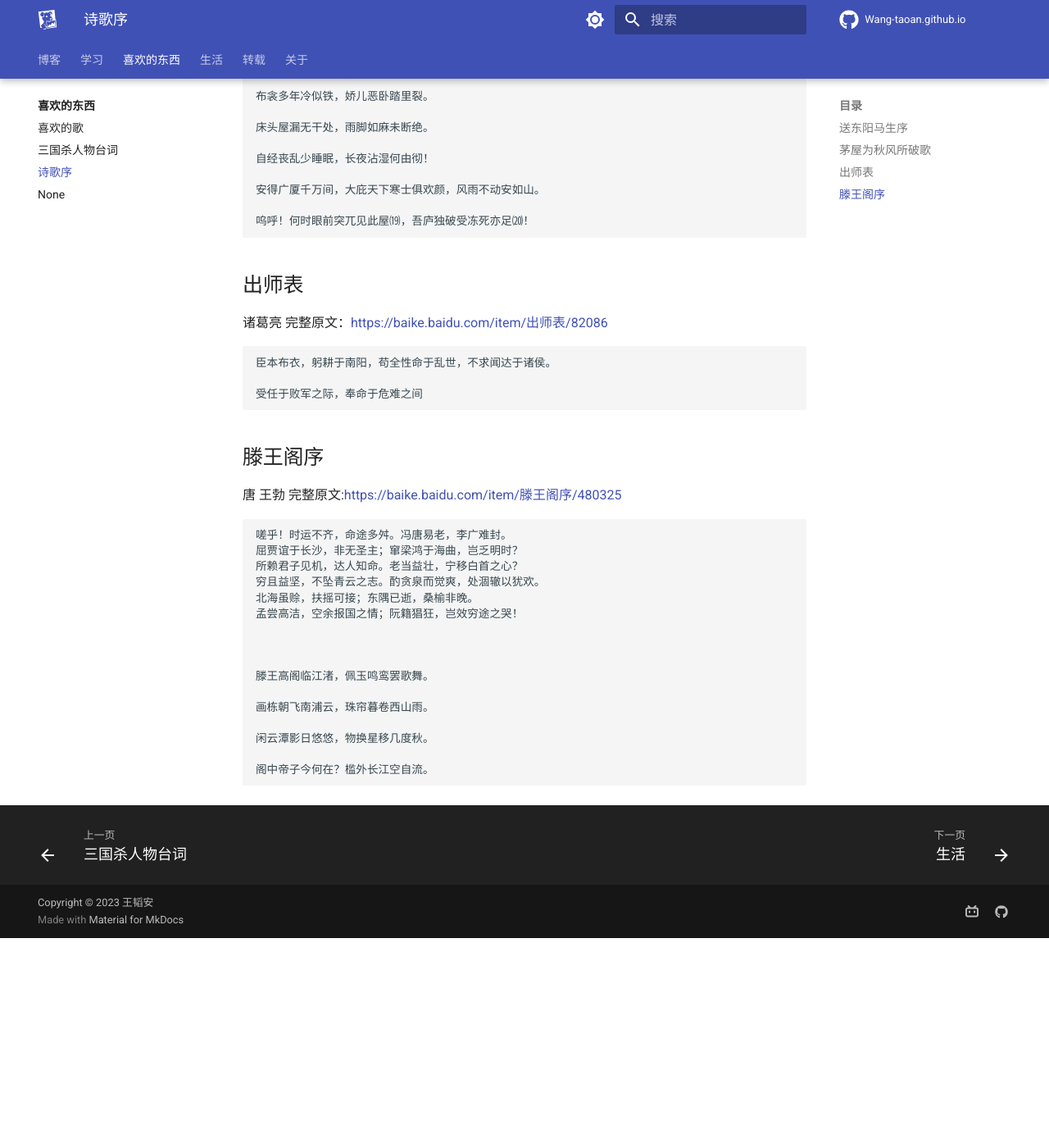
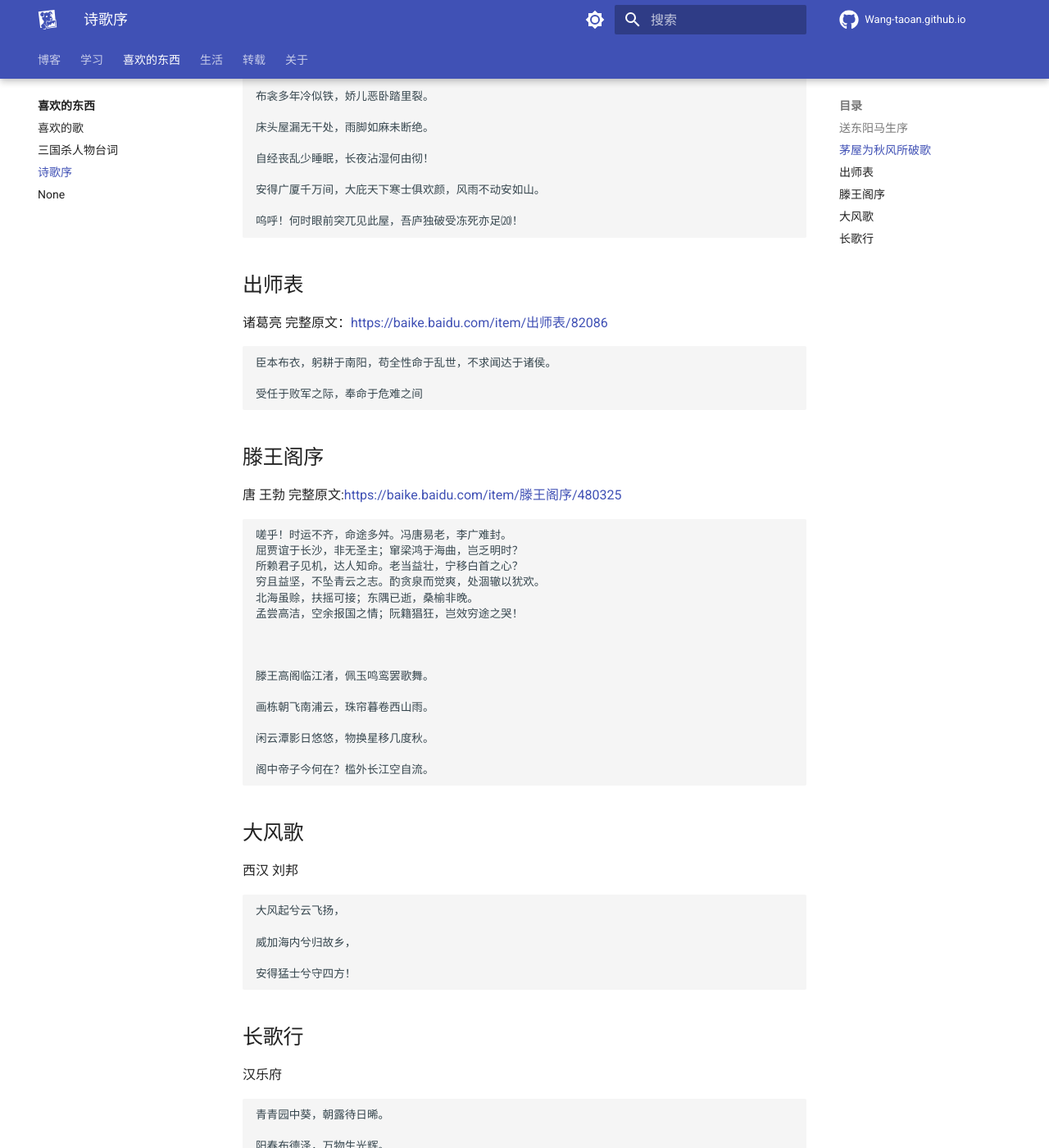
Before and after one commit to Wang-Taoan/Wang-Taoan.github.io, an MkDocs documentation site: the page built from docs/LIKETHINGS/诗歌序.md, in a window 1280 px wide and 1400 px high, scrolled down 700 px. Shown: the whole window at 82% size. Built offline with MkDocs 1.6.1 and Material for MkDocs 9.7.7, drawn with Linux system fonts in a browser that asks for light colours; comment, search, counter and statistics services are not loaded; before the commit the page ends 1844 px from its top, so only the background shows below that; some of the changed text lies outside the part shown.

Commit message:
修改一些小错误

````diff
--- a/docs/LIKETHINGS/诗歌序.md
+++ b/docs/LIKETHINGS/诗歌序.md
@@ -34,7 +34,7 @@
 
 安得广厦千万间，大庇天下寒士俱欢颜，风雨不动安如山。
 
-呜呼！何时眼前突兀见此屋⒆，吾庐独破受冻死亦足⒇！
+呜呼！何时眼前突兀见此屋，吾庐独破受冻死亦足⒇！
 ```
 
 ## 出师表
@@ -67,3 +67,31 @@
 
 阁中帝子今何在？槛外长江空自流。
 ```
+
+## 大风歌
+
+西汉 刘邦
+
+```
+大风起兮云飞扬，
+
+威加海内兮归故乡，
+
+安得猛士兮守四方！
+```
+
+## 长歌行
+
+汉乐府
+
+```
+青青园中葵，朝露待日晞。
+
+阳春布德泽，万物生光辉。
+
+常恐秋节至，焜黄华叶衰。
+
+百川东到海，何时复西归？
+
+少壮不努力，老大徒伤悲。
+```
````
Also changed, not shown: docs/LIFE/index.md (+1 -1 lines), 3 other files.
